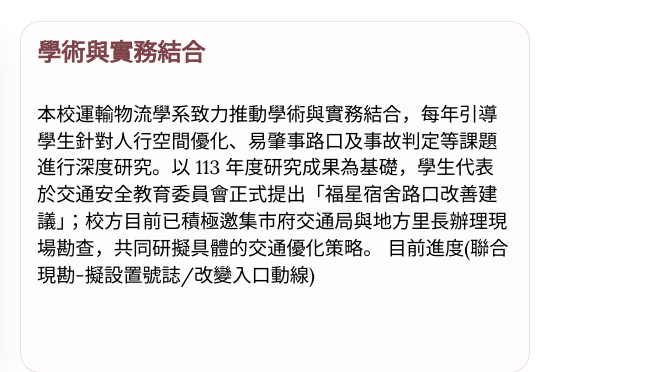
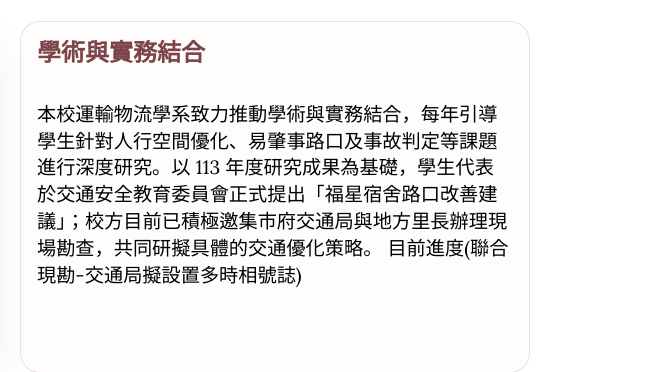
Before and after one commit to Ben1821/FCUWeb, a website: page IMTS_education.html in a window 1280 px wide. Shown: the part 2060-2432 px from the top of the page, 632-1280 px from the left. Drawn offline with nearby package versions, Linux system fonts and the light colour scheme.

Commit message:
更改3-1文字

```diff
--- a/IMTS_education.html
+++ b/IMTS_education.html
@@ -254,7 +254,7 @@
                             <h3>學術與實務結合</h3>
                             <p>本校運輸物流學系致力推動學術與實務結合，每年引導學生針對人行空間優化、易肇事路口及事故判定等課題進行深度研究。以 113
                                 年度研究成果為基礎，學生代表於交通安全教育委員會正式提出「福星宿舍路口改善建議」；校方目前已積極邀集市府交通局與地方里長辦理現場勘查，共同研擬具體的交通優化策略。
-                                目前進度(聯合現勘-擬設置號誌/改變入口動線)
+                                目前進度(聯合現勘-交通局擬設置多時相號誌)
                             </p>
                         </article>
                     </div>
```
